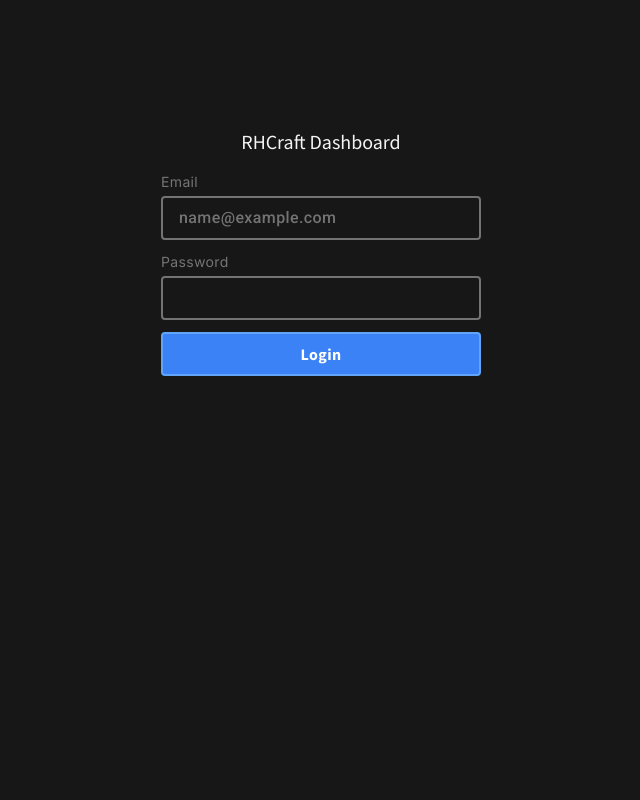
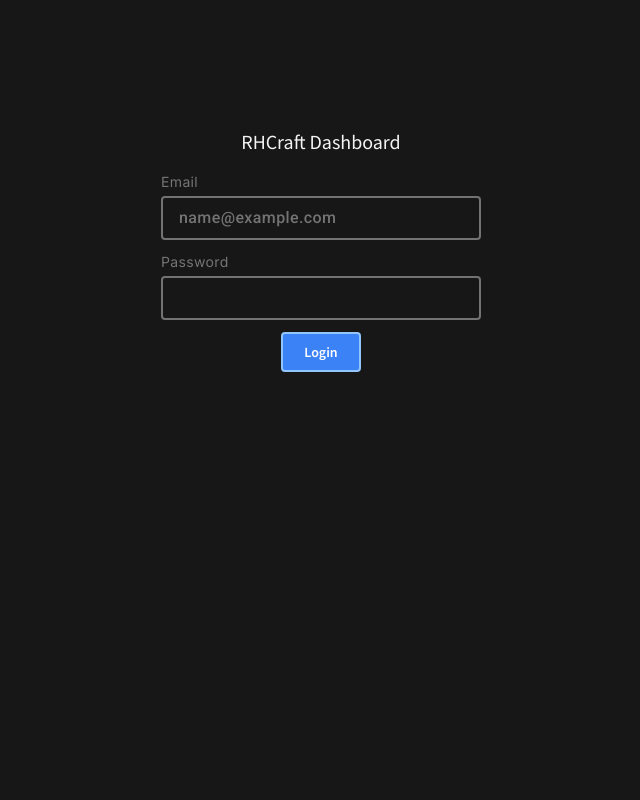
Before and after one commit to vladokuskov/rhcraft, a Next.js app: page /login in a window 1280 px wide. Shown: the top 800 px of the page, without its empty margins (319-959 px from the left). Built offline with nearby package versions, Linux system fonts and the light colour scheme; no server answers.

Commit message:
updated button component

```diff
--- a/app/globals.css
+++ b/app/globals.css
@@ -76,3 +76,12 @@ body {
 *::selection {
   background: #9e9e9e50;
 }
+
+*:focus:not(:focus-visible) {
+  outline: none;
+  box-shadow: none;
+}
+*:focus-visible {
+  outline: none;
+  box-shadow: none;
+}
--- a/components/auth-form.tsx
+++ b/components/auth-form.tsx
@@ -23,10 +23,10 @@ const AuthForm = () => {
   const handleSubmit = async (e: React.FormEvent) => {
     e.preventDefault()
 
-    setIsLoading(true)
+    if (email.length !== 0 && password.length !== 0) {
+      try {
+        setIsLoading(true)
 
-    if (email.length !== 0 && password.length !== 0)
-      try {
         const logging = await signIn('credentials', {
           email: email.toLowerCase(),
           password: password,
@@ -47,6 +47,9 @@ const AuthForm = () => {
       } catch (err) {
         if (err instanceof Error) setError(err.message)
       }
+    } else {
+      setError('Please type email and password')
+    }
   }
 
   const handleEmailChange = (event: React.ChangeEvent<HTMLInputElement>) => {
@@ -89,15 +92,20 @@ const AuthForm = () => {
           <p className=" font-roboto font-medium">{error}</p>
         </div>
       )}
+
       <Button
         variant="service"
         title="Login"
-        isRequired
-        icon={isLoading ? faSpinner : null}
-        isLoading={isLoading}
-        full={false}
-        isDisabled={isLoading}
-      />
+        size="regular"
+        className="w-20 font-semibold h-10 self-center"
+        disabled={isLoading}
+      >
+        {isLoading ? (
+          <FontAwesomeIcon icon={faSpinner} className=" animate-spin" />
+        ) : (
+          'Login'
+        )}
+      </Button>
     </form>
   )
 }
--- a/components/button.tsx
+++ b/components/button.tsx
@@ -1,103 +1,52 @@
-import { IconDefinition } from '@fortawesome/fontawesome-svg-core'
-import { FontAwesomeIcon } from '@fortawesome/react-fontawesome'
 import clsx from 'clsx'
+import { ButtonHTMLAttributes, ReactNode } from 'react'
 
-type Button = {
-  size?: 'sm1' | 'sm2' | 'sm3' | 'md1' | 'md2' | 'md3' | 'xl1' | 'xl2' | 'xl3'
-  title?: string
-  icon?: IconDefinition | null
-  variant:
-    | 'primary'
-    | 'secondary'
-    | 'service'
-    | 'outlined'
-    | 'transparent'
-    | 'icon'
-  status?: 'danger' | 'active'
-  onClick?: () => void
-  isRequired?: boolean
-  isDisabled?: boolean
-  full?: boolean
-  isLoading?: boolean
+type buttonVariant = 'regular' | 'outline' | 'ghost' | 'secondary' | 'service'
+type buttonSize = 'regular' | 'large' | 'small'
+
+interface ButtonProps extends ButtonHTMLAttributes<HTMLButtonElement> {
+  size?: buttonSize
+  variant: buttonVariant
+  children: ReactNode
   className?: string
 }
 
+const sizesClass = {
+  large: 'px-5 py-3 text-base',
+  small: 'px-2 py-2',
+  regular: 'px-4 py-2 text-sm',
+}
+
 const Button = ({
-  title,
-  icon,
-  variant = 'primary',
-  status,
-  onClick,
-  isRequired = false,
-  isDisabled = false,
-  full = false,
-  isLoading = false,
+  variant = 'regular',
+  size = 'regular',
   className,
-  size,
-}: Button) => {
-  const getButtonClassNames = () => {
-    return clsx(
-      'py-2 px-4 rounded focus:outline-none font-sans font-bold inline-flex gap-3 justify-center items-center tracking-wide transition-colors flex-nowrap whitespace-nowrap',
-      {
-        'bg-green-500 hover:bg-green-400 focus:bg-green-400 text-white border-2 border-green-400 hover:border-green-300 focus:border-green-300':
-          variant === 'primary',
-        'bg-yellow-500 hover:bg-yellow-400 focus:bg-yellow-400 text-white border-2 border-yellow-400 hover:border-yellow-300 focus:border-yellow-300':
-          variant === 'secondary',
-        'bg-blue-500 hover:bg-blue-400 focus:bg-blue-400 text-white border-2 border-blue-400 hover:border-blue-300 focus:border-blue-300':
-          variant === 'service',
-        'border-2 border-neutral-500 hover:border-neutral-600 text-neutral-500 hover:text-neutral-600 focus:text-neutral-600':
-          variant === 'outlined',
-        'hover:text-neutral-400 focus:text-neutral-400 bg-transparent':
-          variant === 'transparent',
-        'bg-transparent hover:text-neutral-400': variant === 'icon',
-        'bg-red-500 hover:bg-red-600 focus:bg-red-600 text-white border-2 border-red-400 hover:border-red-500 focus:border-red-500':
-          status === 'danger' &&
-          (variant === 'primary' ||
-            variant === 'secondary' ||
-            variant === 'service'),
-        'border-2 border-red-500 hover:border-red-600 text-red-500 hover:text-red-600 focus:text-red-600':
-          status === 'danger' && variant === 'outlined',
-        'hover:text-red-600 focus:text-red-600 text-red-500':
-          status === 'danger' &&
-          (variant === 'transparent' || variant === 'icon'),
-        '!bg-neutral-400 hover:!bg-neutral-400 focus:!bg-neutral-400 text-white !border-2 !border-neutral-300 hover:!border-neutral-300 focus:!border-neutral-300':
-          isDisabled &&
-          (variant === 'primary' ||
-            variant === 'secondary' ||
-            variant === 'service'),
-        'border-2 border-neutral-700 hover:border-neutral-700 text-neutral-700 hover:text-neutral-700 focus:text-neutral-700':
-          isDisabled && variant === 'outlined',
-        'text-neutral-500 hover:text-neutral-500 focus:text-neutral-500':
-          isDisabled && (variant === 'transparent' || variant === 'icon'),
-        'w-full': full,
-        'px-2 py-1 text-xs': size === 'sm1',
-        'px-4 py-2 text-sm': size === 'sm2',
-        'px-4 py-2 text-base': size === 'sm3',
-        'px-5 py-3 text-base': size === 'md1',
-        'px-5 py-3 text-lg': size === 'md2',
-        'px-8 py-4 text-lg': size === 'md3',
-        'px-10 py-4 text-xl': size === 'xl1',
-        'px-11 py-4 text-2xl': size === 'xl2',
-        'px-12 py-4 text-3xl': size === 'xl3',
-      },
-      className,
-    )
-  }
+  children,
+  ...props
+}: ButtonProps) => {
+  //
   return (
     <button
-      type={isRequired ? 'submit' : 'button'}
-      title={title}
-      onClick={onClick}
-      disabled={isDisabled}
-      className={getButtonClassNames()}
+      className={clsx(
+        'rounded focus:outline-none font-sans transition-colors',
+        'inline-flex gap-3 justify-center items-center text-center flex-nowrap whitespace-nowrap',
+        'disabled:cursor-not-allowed disabled:opacity-50',
+        variant === 'regular' &&
+          'bg-green-500 hover:bg-green-400 focus:bg-green-400 hover:border-green-300 focus:border-green-300 border-2 border-green-400 text-white disabled:hover:bg-green-500 disabled:hover:border-green-400',
+        variant === 'secondary' &&
+          'bg-yellow-400 hover:bg-yellow-300 focus:bg-yellow-300 hover:border-yellow-100 focus:border-yellow-100 border-2 border-yellow-200 text-white disabled:hover:bg-yellow-400 disabled:hover:border-yellow-200',
+        variant === 'service' &&
+          'bg-blue-500 hover:bg-blue-400 focus:bg-blue-400 hover:border-blue-300 focus:border-blue-300 border-2 border-blue-300 text-white disabled:hover:bg-blue-500 disabled:hover:border-blue-300',
+        variant === 'outline' &&
+          ' bg-transparent hover:border-neutral-600 hover:text-neutral-600 focus:text-neutral-600 focus:border-neutral-600 border-2 border-neutral-500 text-neutral-500 disabled:hover:border-neutral-500 disabled:hover:text-neutral-500',
+        variant === 'ghost' &&
+          'bg-transparent hover:text-neutral-400 focus:text-neutral-400 text-white-100 disabled:hover:text-white-100',
+        sizesClass[size],
+        className,
+      )}
+      {...props}
     >
-      {variant !== 'icon' && title}
-      {icon && (
-        <FontAwesomeIcon
-          icon={icon}
-          className={isLoading ? 'animate-spin' : ''}
-        />
-      )}
+      {children}
     </button>
   )
 }
--- a/components/dashboard/dashboard-post.tsx
+++ b/components/dashboard/dashboard-post.tsx
@@ -61,12 +61,14 @@ const DashboardPost = ({ title, date, imageURL, id }: DashboardPost) => {
         </p>
       </div>
       <Button
-        variant="icon"
-        icon={faEllipsisVertical}
+        variant="ghost"
+        onClick={() => setIsMenuOpen((prev) => !prev)}
         title="Post menu"
-        className=" text-2xl"
-        onClick={() => setIsMenuOpen((prev) => !prev)}
-      />
+        size="large"
+        className=" !text-2xl"
+      >
+        <FontAwesomeIcon icon={faEllipsisVertical} />
+      </Button>
       {isMenuOpen && (
         <div className=" z-20 absolute right-6 bottom-[-3rem] flex flex-col font-roboto bg-black p-2 rounded border-neutral-600 border gap-2">
           <button
--- a/components/dashboard/settings-name-change-form.tsx
+++ b/components/dashboard/settings-name-change-form.tsx
@@ -85,17 +85,20 @@ const SettingsNameChange = ({ userName, user }: NameChange) => {
           <p className=" font-roboto font-medium">{error}</p>
         </div>
       )}
+
       <Button
-        size="sm2"
-        className=" max-w-[7rem] h-10"
-        variant="primary"
-        title={isSaving ? undefined : 'Save'}
-        isRequired
-        icon={isSaving ? faSpinner : null}
-        isLoading={isSaving}
-        full={false}
-        isDisabled={isSaving || name.length === 0}
-      />
+        variant="regular"
+        title="Save change"
+        size="regular"
+        className="max-w-[4rem] font-semibold h-10"
+        disabled={isSaving || name.length === 0}
+      >
+        {isSaving ? (
+          <FontAwesomeIcon icon={faSpinner} className=" animate-spin" />
+        ) : (
+          'Save'
+        )}
+      </Button>
     </form>
   )
 }
--- a/components/dashboard/settings-signout.tsx
+++ b/components/dashboard/settings-signout.tsx
@@ -4,20 +4,25 @@ import { signOut } from 'next-auth/react'
 import { Button } from '../button'
 
 const SettingsSignOut = () => {
+  const handleSignOut = async () => {
+    const result = window.confirm(
+      'Are you sure you want to sign out from account?',
+    )
+    if (result) {
+      signOut()
+    }
+  }
+
   return (
     <Button
-      onClick={async () => {
-        const result = window.confirm(
-          'Are you sure you want to sign out from account?',
-        )
-        if (result) {
-          signOut()
-        }
-      }}
-      variant="outlined"
-      status="danger"
+      onClick={handleSignOut}
+      variant="outline"
       title="Sign Out"
-    />
+      size="regular"
+      className="font-bold"
+    >
+      Sign Out
+    </Button>
   )
 }
 
--- a/components/navbar/nav-menu.tsx
+++ b/components/navbar/nav-menu.tsx
@@ -8,6 +8,7 @@ import {
 import { useEffect, useRef } from 'react'
 import { useClickOutside } from '@/hooks/useClickOutside'
 import { NavigationLink } from '../navigation-link'
+import { Button } from '../button'
 
 const NavBarMenu = () => {
   const pathname = usePathname()
@@ -24,13 +25,15 @@ const NavBarMenu = () => {
       className="hidden max-sm:flex items-center justify-center "
       ref={NavBarMenuRef}
     >
-      <button
-        className="text-white-100 hover:text-gray-300 focus:text-gray-300 hover:transition-colors"
-        title="Menu"
+      <Button
+        variant="ghost"
+        title={isMenuOpen ? 'Close menu' : 'Open menu'}
+        size="small"
         onClick={() => setIsMenuOpen((prev) => !prev)}
+        className=" !text-3xl"
       >
-        <FontAwesomeIcon icon={!isMenuOpen ? faBars : faClose} size="2x" />
-      </button>
+        <FontAwesomeIcon icon={!isMenuOpen ? faBars : faClose} />
+      </Button>
       {isMenuOpen && (
         <div className="absolute m-auto left-0 right-0 w-full bg-neutral-700 p-3 py-6 top-12 flex flex-col gap-5 tap border-b border-white border-opacity-10">
           <div className="flex flex-col gap-4 w-full px-3">
```
Also changed, not shown: components/dashboard/post-editing.tsx (+28 -18 lines).
